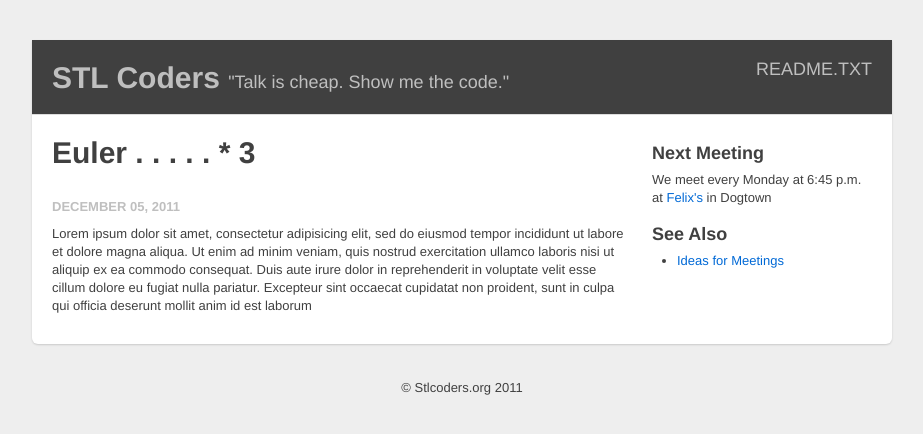
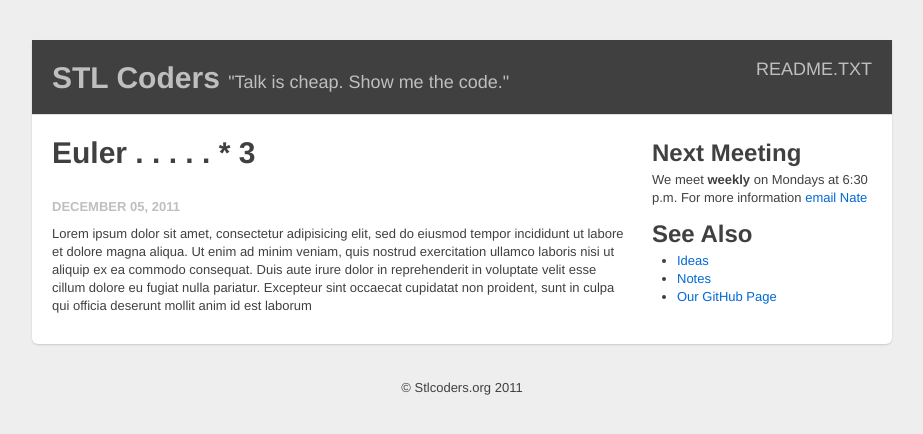
Before and after one commit to stlcoders/stlcoders.github.com, a Jekyll site: the page built from index.html, in a window 1280 px wide. Shown: the top 434 px of the page, without its empty margins (178-1101 px from the left). Built offline with Jekyll 4.4.1, drawn with Linux system fonts in a browser that asks for light colours.

Commit message:
Change meeting info

```diff
--- a/_includes/sidebar.html
+++ b/_includes/sidebar.html
@@ -1,6 +1,10 @@
-<h3>Next Meeting</h3>
-<p>We meet every Monday at 6:45 p.m. at <a href="http://www.felixsrestaurant.com/">Felix's</a> in Dogtown</p>
-<h3>See Also</h3>
+<h2>Next Meeting</h2>
+<p>We meet <strong>weekly</strong> on Mondays at 6:30 p.m.  For more
+information <a href="mailto:nate@nateneff.com">email Nate</a></p>
+
+<h2>See Also</h2>
 <ul>
-    <li><a href="/ideas.html">Ideas for Meetings</a></li>
+    <li><a href="/ideas.html">Ideas</a></li>
+    <li><a href="/notes.html">Notes</a></li>
+    <li><a href="http://github.com/stlcoders">Our GitHub Page</a></li>
 </ul>
```
